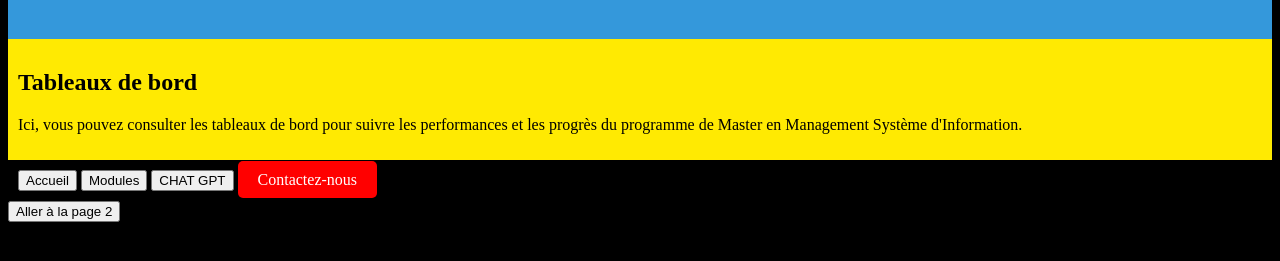
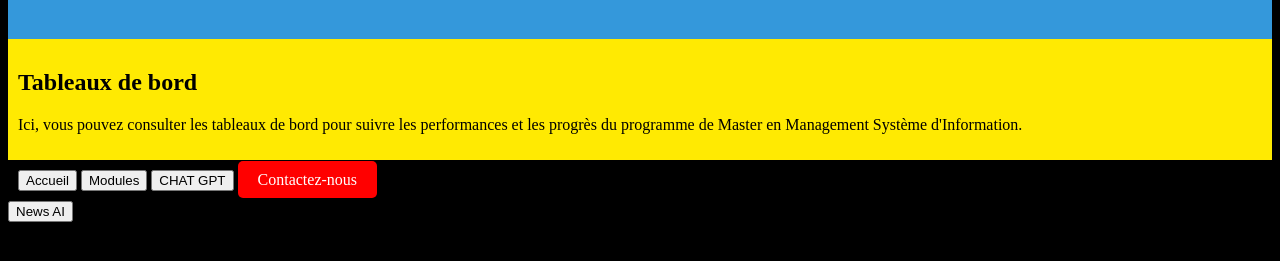
Before and after one commit to oumaimaelaajjal/oumaimaelaajjal.github.io, a plain HTML site: page index.html in a window 1280 px wide. Shown: the part 89-350 px from the top of the page. Drawn offline with Linux system fonts and the light colour scheme.

Commit message:
Update index.html

```diff
--- a/index.html
+++ b/index.html
@@ -63,6 +63,6 @@
         }
     </script>
 
-     <a href="page2.html"><button>Aller à la page 2</button></a>
+     <a href="2.html"><button>     News AI </button></a>
 </body>
 </html>
```
